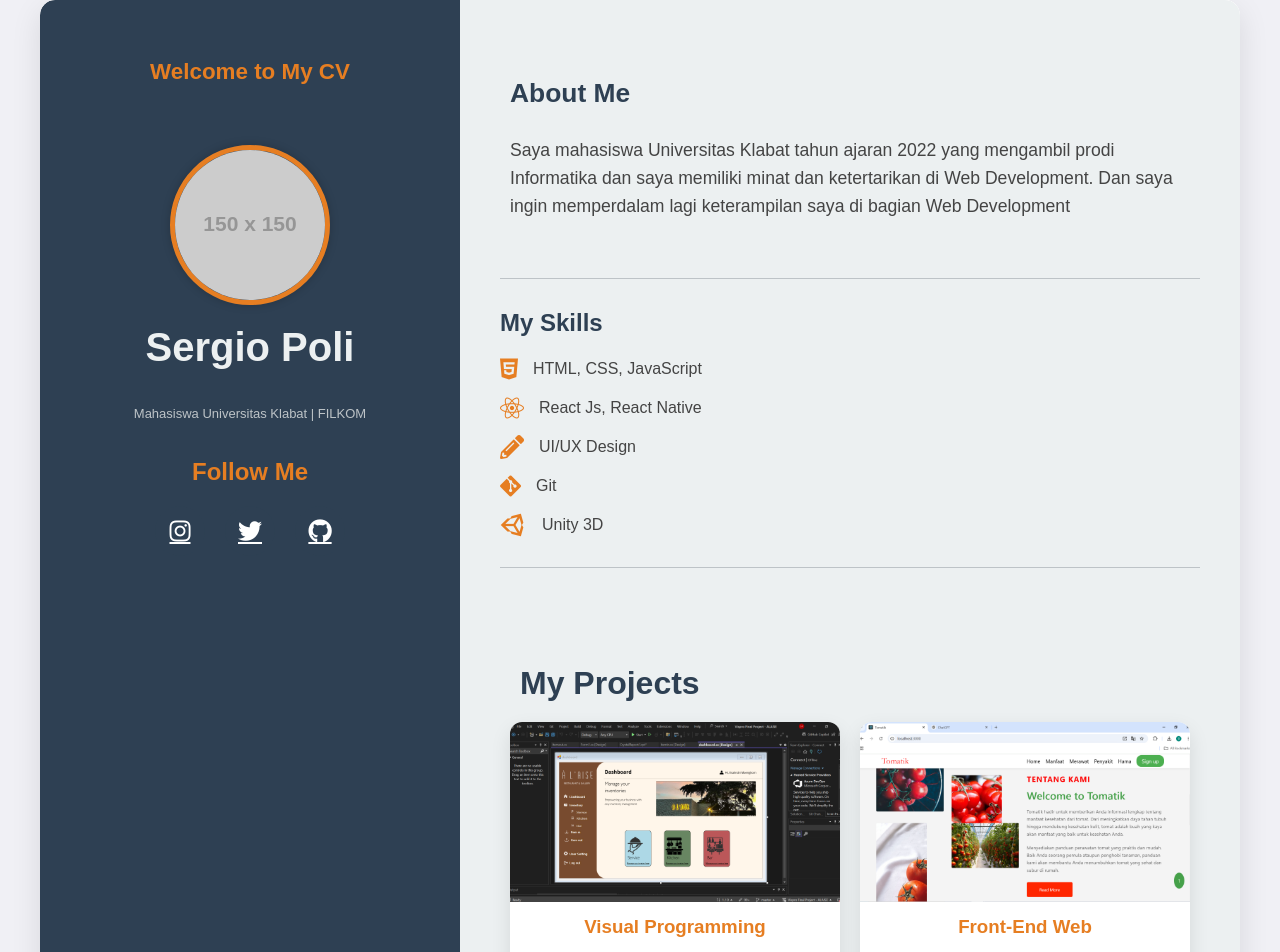
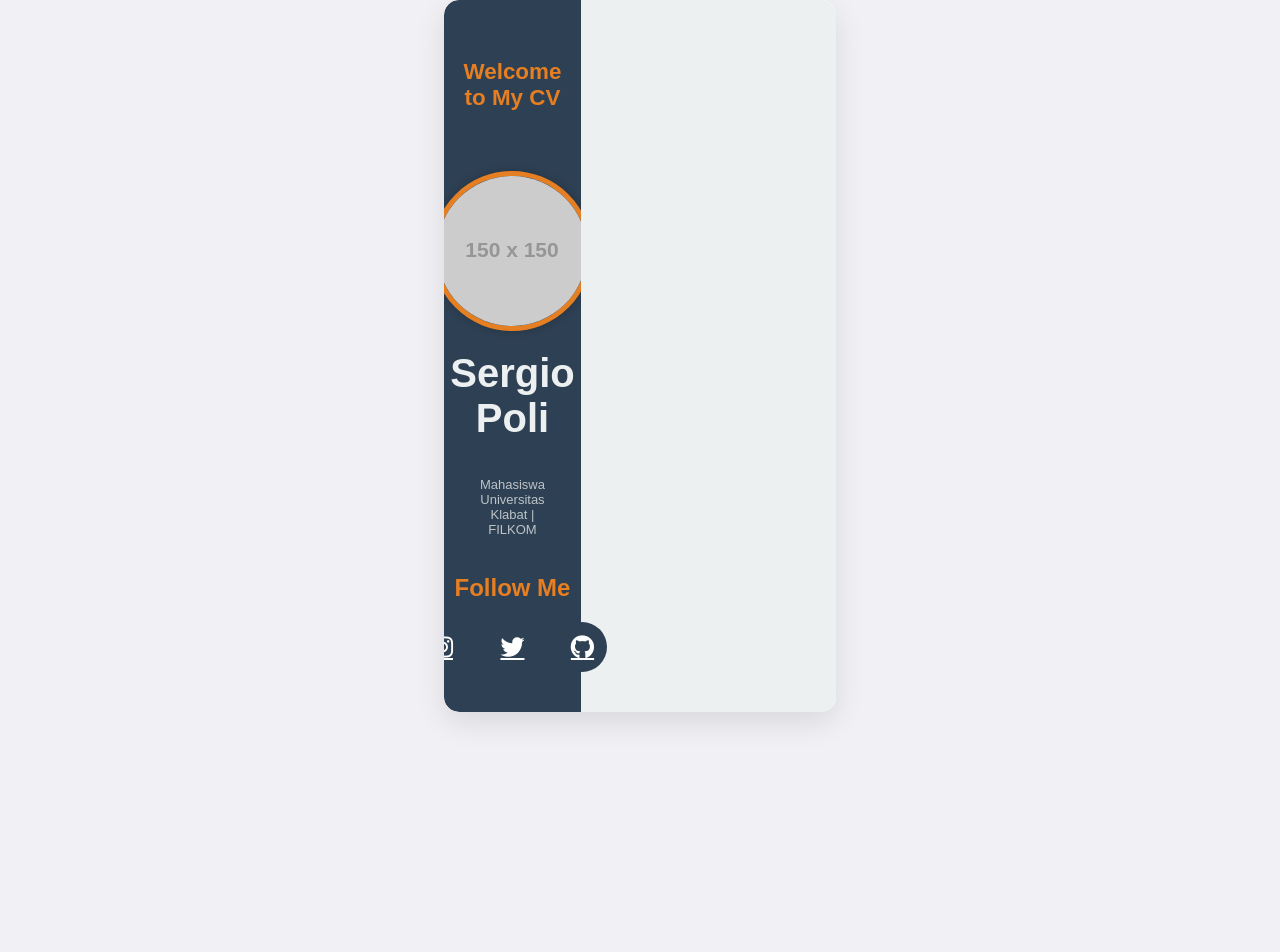
Before and after one commit to sergiopoli77/CV, a React (Create React App) app: page / in a window 1280 px wide. Shown: the top 952 px of the page. After the commit the page ends 800 px from the top, so only its background shows below. Built offline with nearby package versions, Linux system fonts and the light colour scheme.

Commit message:
add header component

```diff
--- a/src/App.js
+++ b/src/App.js
@@ -1,6 +1,8 @@
+import React from "react";
 import { Helmet } from "react-helmet";
+import Header from "./Components/Header";
 
-function App() {
+const App = () => {
   return (
     <div className="container">
       <Helmet>
@@ -11,139 +13,11 @@ function App() {
       </Helmet>
 
       <div className="container">
-        <header className="left-side">
-          <div className="banner">
-            <h2 className="fadeIn">Welcome to My CV</h2>
-          </div>
-          <img
-            src="https://via.placeholder.com/150"
-            alt="Profile Image"
-            className="profile-img fadeIn"
-          />
-          <h1 className="fadeIn">Sergio Poli</h1>
-          <p className="subtitle fadeIn">
-            Mahasiswa Universitas Klabat | FILKOM
-          </p>
-          <section className="social-media fadeIn">
-            <h3>Follow Me</h3>
-            <div className="social-icons">
-              <a
-                href="https://www.instagram.com/sergiooyp/"
-                className="social-icon"
-                target="_blank"
-                data-tooltip="Instagram"
-                rel="noreferrer"
-              >
-                <i className="fab fa-instagram" />
-              </a>
-              <a
-                href="https://x.com/sergiooyp"
-                className="social-icon"
-                target="_blank"
-                data-tooltip="Twitter"
-                rel="noreferrer"
-              >
-                <i className="fab fa-twitter" />
-              </a>
-              <a
-                href="https://github.com/sergiopoli77"
-                className="social-icon"
-                target="_blank"
-                data-tooltip="GitHub"
-                rel="noreferrer"
-              >
-                <i className="fab fa-github" />
-              </a>
-            </div>
-          </section>
-        </header>
-
-        <main className="right-side">
-          <section className="about-me fadeIn">
-            <h2>About Me</h2>
-            <p>
-              Saya mahasiswa Universitas Klabat tahun ajaran 2022 yang mengambil
-              prodi Informatika dan saya memiliki minat dan ketertarikan di Web
-              Development. Dan saya ingin memperdalam lagi keterampilan saya di
-              bagian Web Development
-            </p>
-          </section>
-          <div className="section-divider" />
-          <section className="skills fadeIn">
-            <h2>My Skills</h2>
-            <ul>
-              <li>
-                <i className="fab fa-html5" /> HTML, CSS, JavaScript
-              </li>
-              <li>
-                <i className="fab fa-react" /> React Js, React Native
-              </li>
-              <li>
-                <i className="fas fa-pencil-alt" /> UI/UX Design
-              </li>
-              <li>
-                <i className="fab fa-git-alt" /> Git
-              </li>
-              <li>
-                <i className="fab fa-unity" /> Unity 3D
-              </li>
-            </ul>
-          </section>
-          <div className="section-divider" />
-
-          <section className="works fadeIn">
-            <h2>My Projects</h2>
-            <div className="portfolio">
-              <div className="portfolio-item">
-                <img
-                  src="./images/alaise.png"
-                  alt="Visual Programming Project"
-                  className="project-img"
-                />
-                <h3>Visual Programming</h3>
-                <p>Desktop Aplikasi Inventory Admin</p>
-              </div>
-              <div className="portfolio-item">
-                <img
-                  src="./images/tomatikweb.png"
-                  alt="Front-End Web Project"
-                  className="project-img"
-                />
-                <h3>Front-End Web</h3>
-                <p>Tomatik, website informasi tentang tomat</p>
-              </div>
-              <div className="portfolio-item">
-                <img
-                  src="./images/scifigame.jpeg"
-                  alt="Unity 3D Game Project"
-                  className="project-img"
-                />
-                <h3>Unity 3D Game</h3>
-                <p>Game FPS Shooter bertemakan sci-fi</p>
-              </div>
-            </div>
-          </section>
-
-          <div className="section-divider" />
-
-          <contact className="contact-info fadeIn">
-            <h3>Contact Me:</h3>
-            <ul>
-              <li>
-                <i className="fas fa-envelope" /> sergio.poli0904@gmail.com
-              </li>
-              <li>
-                <i className="fas fa-phone-alt" /> +65 895 635 363 191
-              </li>
-              <li>
-                <i className="fas fa-map-marker-alt" /> Manado, Indonesia
-              </li>
-            </ul>
-          </contact>
-        </main>
+        <Header />
+        <main className="right-side"></main>
       </div>
     </div>
   );
-}
+};
 
 export default App;
--- /dev/null
+++ b/src/Components/Header/index.js
@@ -0,0 +1,51 @@
+import React from "react";
+
+const Header = () => {
+  return (
+    <header className="left-side">
+      <div className="banner">
+        <h2 className="fadeIn">Welcome to My CV</h2>
+      </div>
+      <img
+        src="https://via.placeholder.com/150"
+        alt="Profile Image"
+        className="profile-img fadeIn"
+      />
+      <h1 className="fadeIn">Sergio Poli</h1>
+      <p className="subtitle fadeIn">
+        Mahasiswa Universitas Klabat | FILKOM
+      </p>
+      <section className="social-media fadeIn">
+        <h3>Follow Me</h3>
+        <div className="social-icons">
+          <a
+            href="https://www.instagram.com/sergiooyp/"
+            className="social-icon"
+            target="_blank"
+            rel="noreferrer"
+          >
+            <i className="fab fa-instagram" />
+          </a>
+          <a
+            href="https://x.com/sergiooyp"
+            className="social-icon"
+            target="_blank"
+            rel="noreferrer"
+          >
+            <i className="fab fa-twitter" />
+          </a>
+          <a
+            href="https://github.com/sergiopoli77"
+            className="social-icon"
+            target="_blank"
+            rel="noreferrer"
+          >
+            <i className="fab fa-github" />
+          </a>
+        </div>
+      </section>
+    </header>
+  );
+};
+
+export default Header;
```
